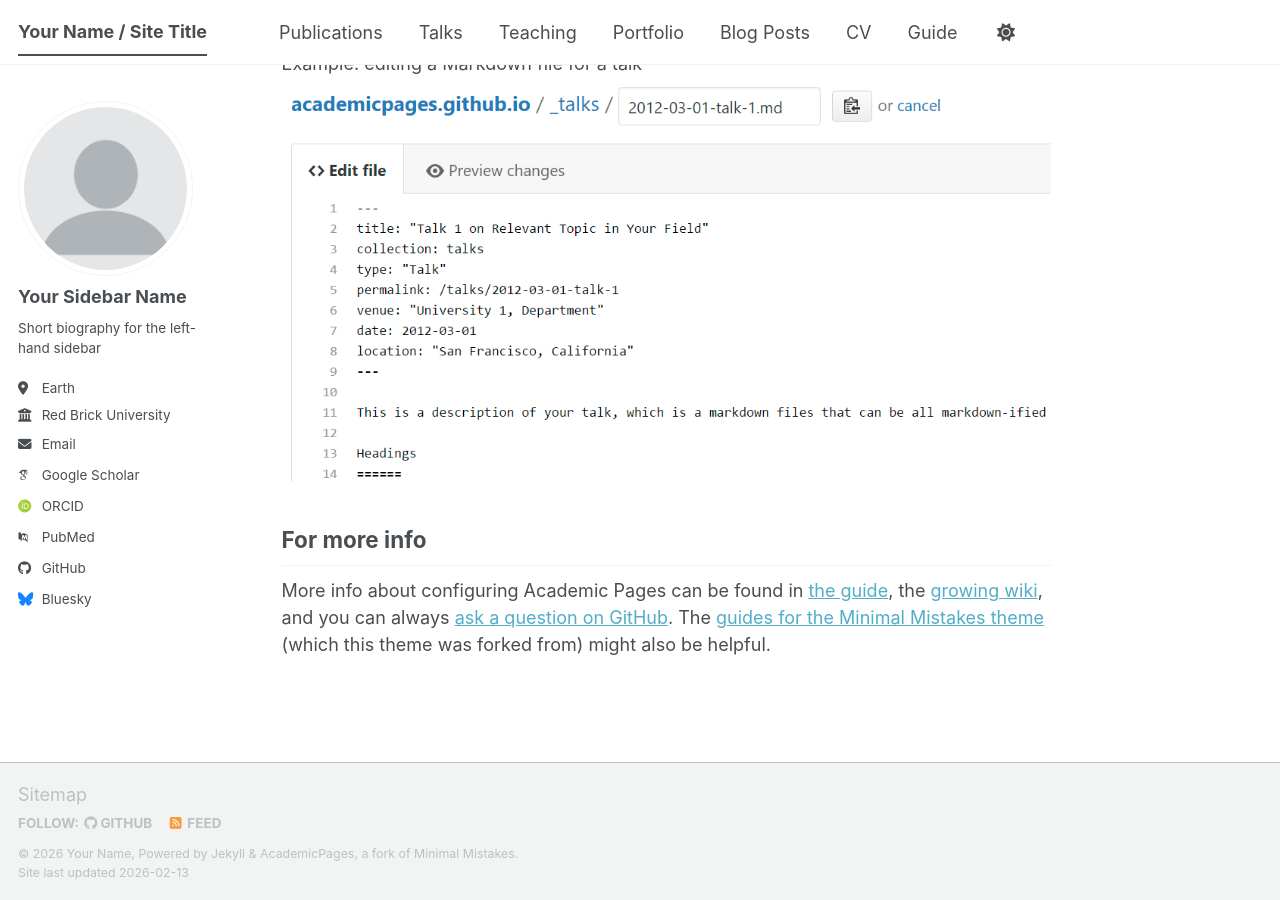
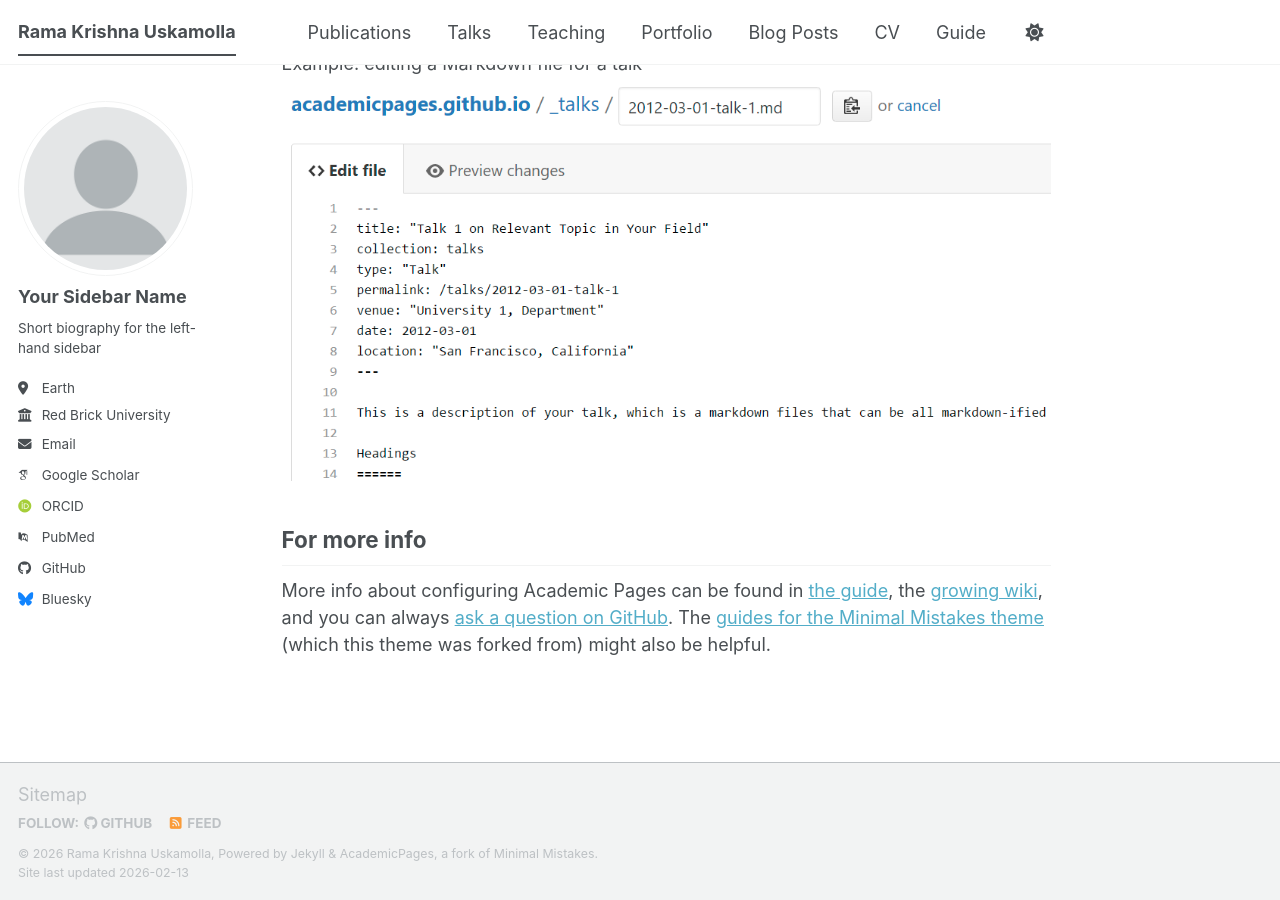
Before and after one commit to Uskamolla/uskamolla.github.io, a Jekyll site: the page built from _pages/about.md, in a window 1280 px wide and 900 px high, scrolled down 2720 px. Built offline with Jekyll 4.4.1, drawn with Linux system fonts in a browser that asks for light colours; some web fonts are replaced; a script bundle is joined from its source files by our own code; library files that are not in the unit come from our copies.

Commit message:
Update site title and author information

```diff
--- a/_config.yml
+++ b/_config.yml
@@ -9,14 +9,14 @@
 # Basic Site Settings
 locale                   : "en-US"
 site_theme               : "default" # The available themes options are "default", "air", "sunrise", "mint", "dirt" and "contrast"
-title                    : "Your Name / Site Title"
+title                    : "Rama Krishna Uskamolla"
 title_separator          : "-"
-name                     : &name "Your Name"
-description              : &description "Your Name's academic portfolio"   # Update this with a general description of your site, this is the default if not overridden by a page
+name                     : &name "Rama Krishna Uskamolla"
+description              : &description "Computational Engineer @ TU Dresden, Focus on Computer Vision, LLMs, Multimodal systems"   # Update this with a general description of your site, this is the default if not overridden by a page
 url                      : https://academicpages.github.io # The base hostname & protocol for your site e.g. "https://[your GitHub username].github.io",
                                                            # or if you already have some other page hosted on Github then use "https://[your GitHub username].github.io/[Your Repo Name]"
 baseurl                  : "" # the subpath of your site, e.g. "/blog"
-repository               : "academicpages/academicpages.github.io"
+repository               : "https://uskamolla.github.io"
 
 # Site Author - The following control what appear as part of the author content on the side bar.
 #               If a field is blank the icon and link will not appear, otherwise it will be shown.
```
